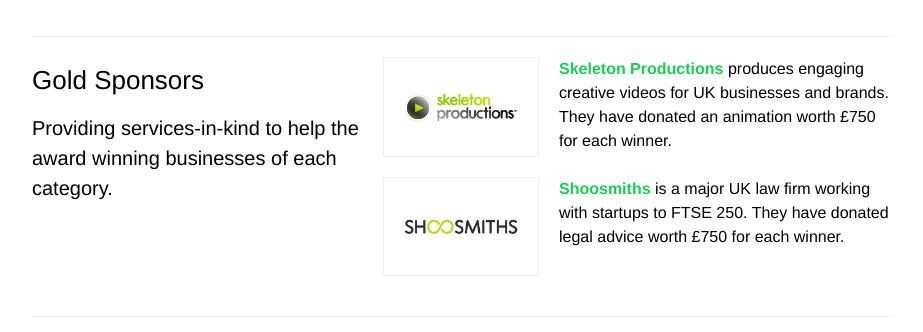
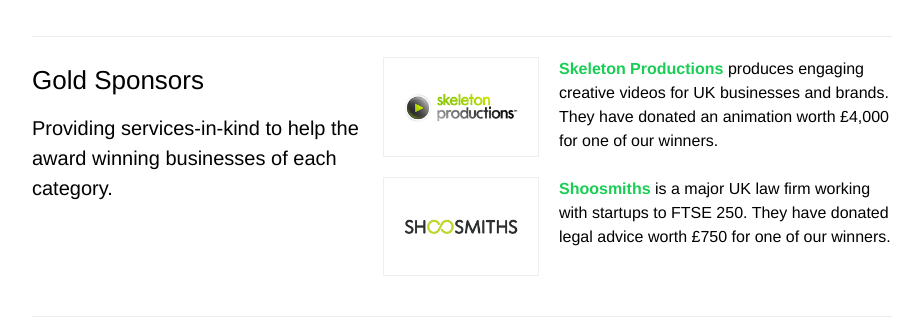
Before and after one commit to WeareJH/NottTuesday, a PHP site: page / in a window 1280 px wide. Shown: the part 1488-1820 px from the top of the page, without its empty margins (178-1101 px from the left). Run offline with PHP 8.4, Linux system fonts and the light colour scheme; some libraries are stand-ins or nearby versions.

Commit message:
Fixing sponsor copy referring to prizes

```diff
--- a/index.php
+++ b/index.php
@@ -134,11 +134,11 @@
             <ul class="sponsor-list">
                 <li class="sponsor">
                     <a href="http://www.skeletonproductions.com/" target="_blank"><img class="sponsor__logo" src="img/logo-skeletonproductions.png" alt="Skeleton Productions"></a>
-                    <a href="http://www.skeletonproductions.com/" target="_blank">Skeleton Productions</a> produces engaging creative videos for UK businesses and brands. They have donated an animation worth &pound;750 for each winner.
+                    <a href="http://www.skeletonproductions.com/" target="_blank">Skeleton Productions</a> produces engaging creative videos for UK businesses and brands. They have donated an animation worth &pound;4,000 for one of our winners.
                  </li>
                  <li class="sponsor">
                     <a href="http://www.shoosmiths.co.uk/" target="_blank"><img class="sponsor__logo" src="img/logo-shoosmiths.png" alt="Shoosmiths"></a>
-                    <a href="http://www.shoosmiths.co.uk/" target="_blank">Shoosmiths</a> is a major UK law firm working with startups to FTSE 250. They have donated legal advice worth &pound;750 for each winner.
+                    <a href="http://www.shoosmiths.co.uk/" target="_blank">Shoosmiths</a> is a major UK law firm working with startups to FTSE 250. They have donated legal advice worth &pound;750 for one of our winners.
                  </li>
             </ul>
         </section><!-- end .sponsors -->
```
